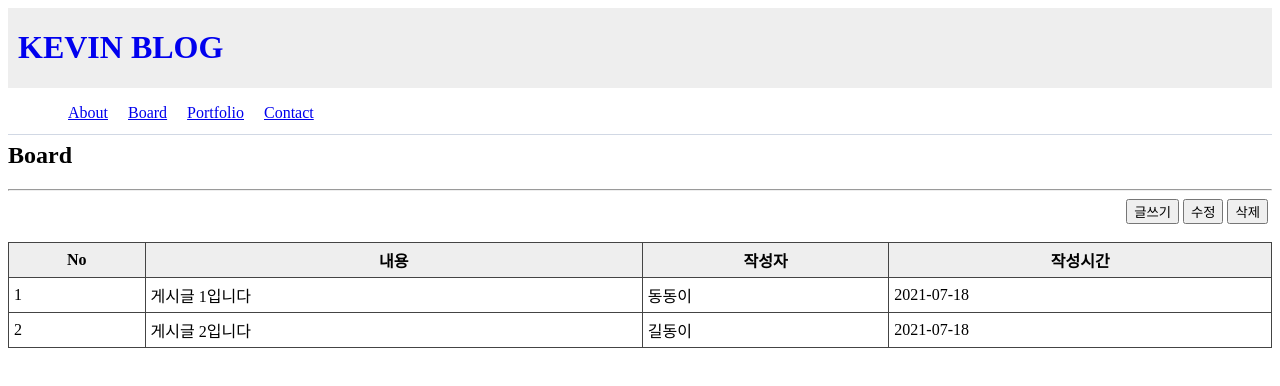
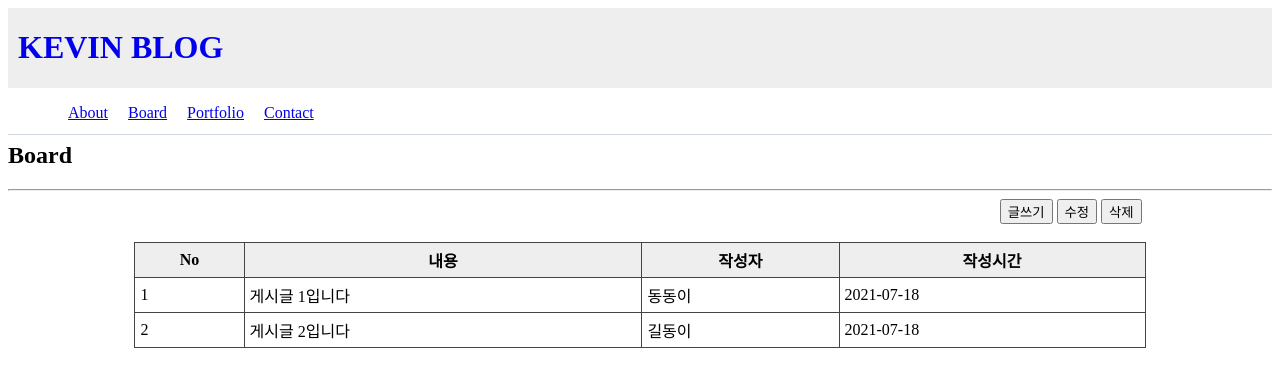
Before and after one commit to GisungJung/my-blog, a React (Create React App) app: page /my-blog/board in a window 1280 px wide. Shown: the top 386 px of the page. Built offline with nearby package versions, Linux system fonts and the light colour scheme.

Commit message:
블로그제작 2일차 Board 기본틀 수정

```diff
--- a/src/components/Board.js
+++ b/src/components/Board.js
@@ -34,13 +34,13 @@ const Board = () => {
         <>
             <h2>Board</h2>
             <hr/>
+            <div style={{width:"80%", margin:"0 auto"}}>
                 <BtnGrp>
                     <button style={Button}>글쓰기</button>
                     <button style={Button}>수정</button>
                     <button style={Button}>삭제</button>
                 </BtnGrp>
                 <br/>
-            <div>
                 <Table>
                     <TableTr>
                         <TableTh>No</TableTh>
```
Also changed, not shown: 1 other file (tests, documents, lock files or other folders). Lines whose indentation alone changed are shown as unchanged.
